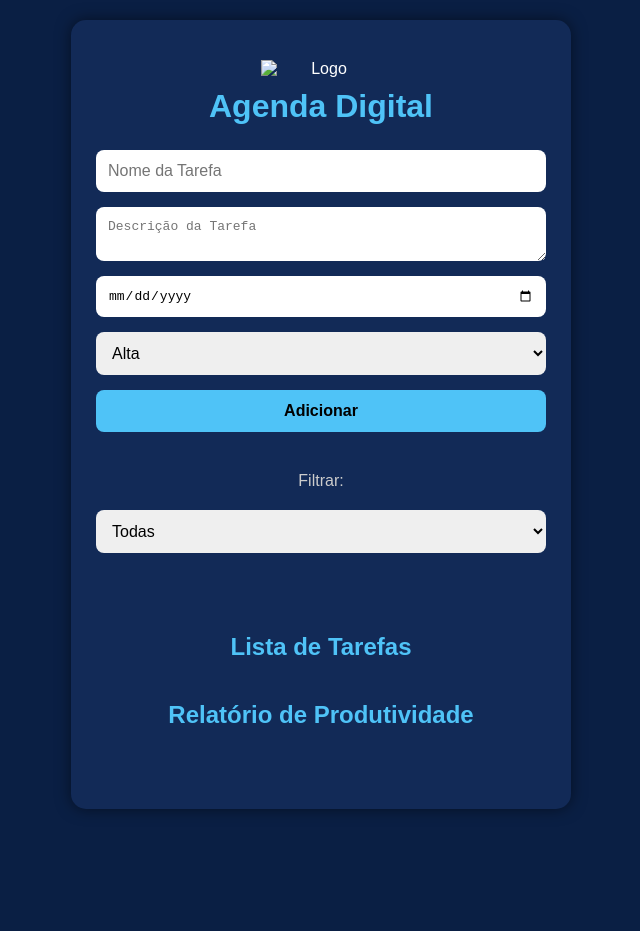
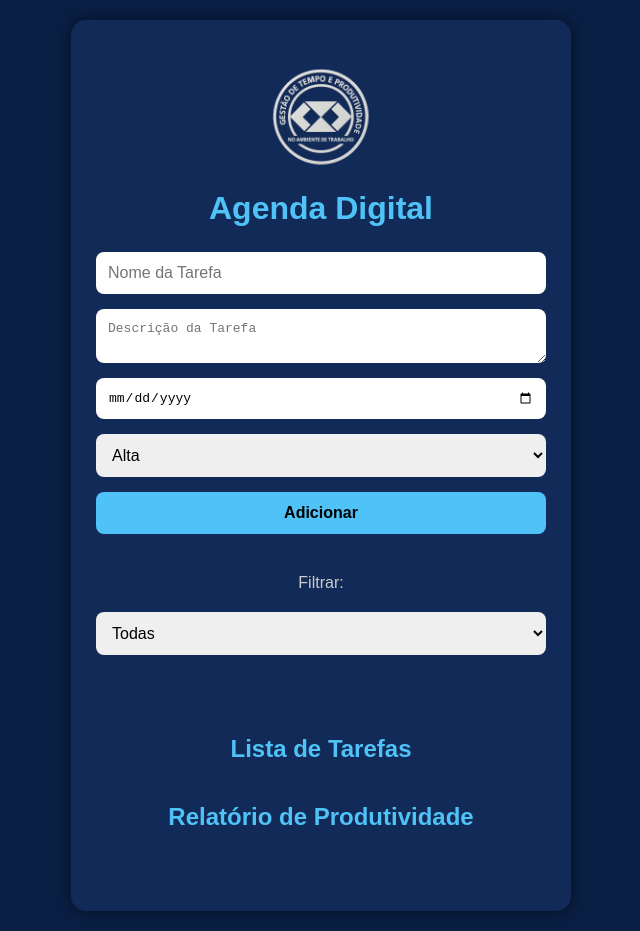
Before and after one commit to Administracao-eficiente/agenda-digital, a plain HTML site: page index.html in a window 1280 px wide. Shown: the whole page, without its empty margins (319-959 px from the left). Before the commit the page ends 829 px from the top, so only its background shows below. Drawn offline with Linux system fonts and the light colour scheme.

Commit message:
Update index.html

```diff
--- a/index.html
+++ b/index.html
@@ -9,7 +9,7 @@
 <body>
   <div class="container">
     <div class="header">
-      <img src="sua-logo.png" alt="Logo" class="logo">
+      <img src="logo.png" alt="Logo" class="logo">
       <h1>Agenda Digital</h1>
     </div>
 
```
